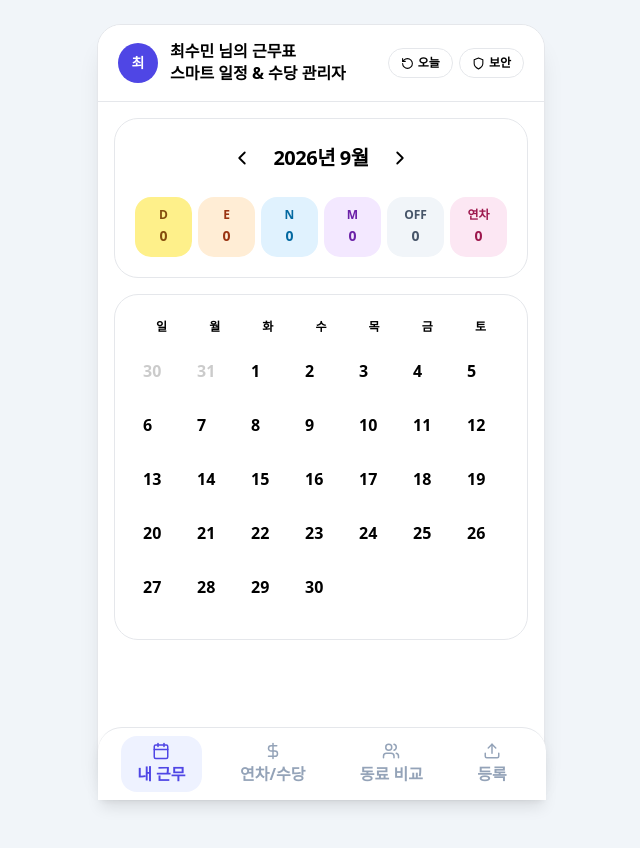
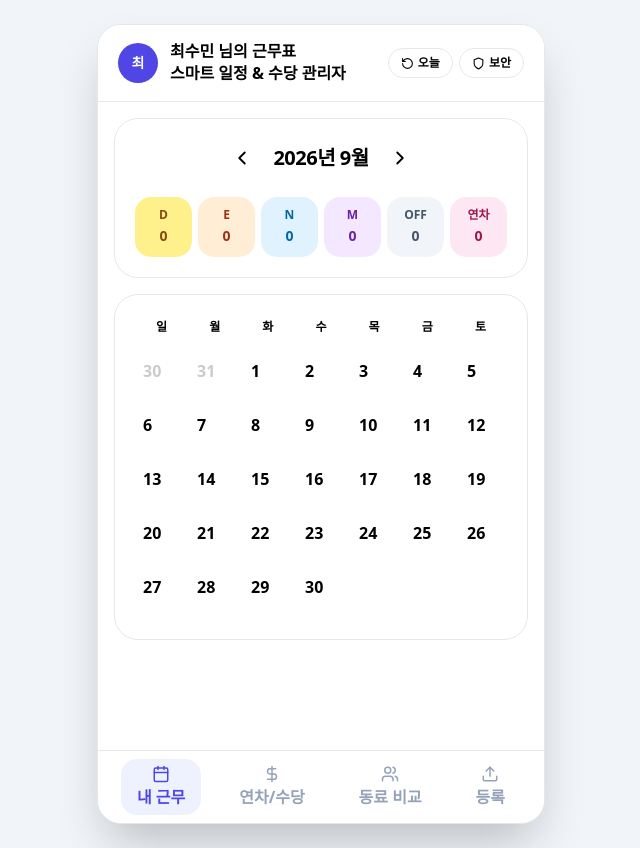
Before and after one commit to Choiseonkyeong/nurse-shift-calendar, a React (Vite) app: page / in a window 1280 px wide. Shown: the whole page, without its empty margins (319-959 px from the left). Before the commit the page ends 801 px from the top, so only its background shows below. Built offline with nearby package versions, Linux system fonts and the light colour scheme.

Commit message:
Update App.jsx

```diff
--- a/src/App.jsx
+++ b/src/App.jsx
@@ -88,11 +88,11 @@ export default function App() {
   const currentGroup = (groups || []).find(g => g.id === activeGroupId) || (groups || [])[0] || null;
 
   return (
-    <div className="min-h-screen bg-slate-50 flex justify-center items-start sm:py-6 font-sans">
-      <div className="w-full max-w-md bg-white min-h-screen sm:min-h-0 sm:rounded-3xl sm:shadow-xl flex flex-col justify-between overflow-hidden relative border border-slate-100">
+    <div className="min-h-screen bg-slate-100 flex justify-center items-start sm:py-6 font-sans">
+      <div className="w-full max-w-md bg-white min-h-screen sm:min-h-[840px] sm:rounded-3xl sm:shadow-2xl flex flex-col justify-between overflow-hidden relative border border-slate-200/80">
 
-        {/* 상단 프로필 헤더 */}
-        <div className="bg-white px-5 py-4 border-b border-slate-100 flex justify-between items-center">
+        {/* 1. 상단 프로필 헤더 */}
+        <div className="bg-white px-5 py-4 border-b border-slate-100 flex justify-between items-center z-10 shrink-0">
           <div className="flex items-center gap-3">
             <div className="w-10 h-10 bg-indigo-600 text-white rounded-full flex items-center justify-center font-black text-sm shadow-2xs">
               {userName.substring(0, 1)}
@@ -138,8 +138,8 @@ export default function App() {
           </div>
         </div>
 
-        {/* 탭 메인 컨텐츠 영역 */}
-        <div className="p-4 flex-1 pb-24 overflow-y-auto bg-slate-50/50">
+        {/* 2. 탭 메인 컨텐츠 영역 (하단 패딩 확보) */}
+        <div className="p-4 flex-1 overflow-y-auto bg-slate-50/50 pb-20">
           {activeTab === 'myShift' && (
             <MyShiftTab
               selectedDate={selectedDate}
@@ -192,8 +192,8 @@ export default function App() {
           )}
         </div>
 
-        {/* 하단 네비게이션 탭 (인라인 스타일로 둥근 알약 배경 100% 적용) */}
-        <div className="fixed bottom-0 max-w-md w-full bg-white border-t border-slate-100 px-3 py-2 flex justify-around items-center z-50 rounded-t-3xl shadow-lg">
+        {/* 3. 프레임 바닥에 완벽 밀착시킨 하단 네비게이션 탭 */}
+        <div className="absolute bottom-0 left-0 right-0 bg-white border-t border-slate-100 px-3 py-2 flex justify-around items-center z-50">
           <button
             onClick={() => setActiveTab('myShift')}
             style={
```
